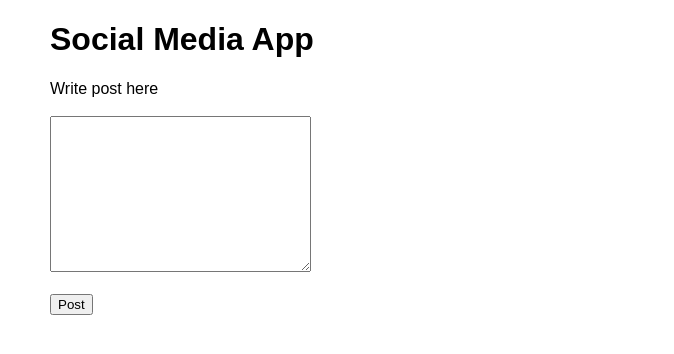
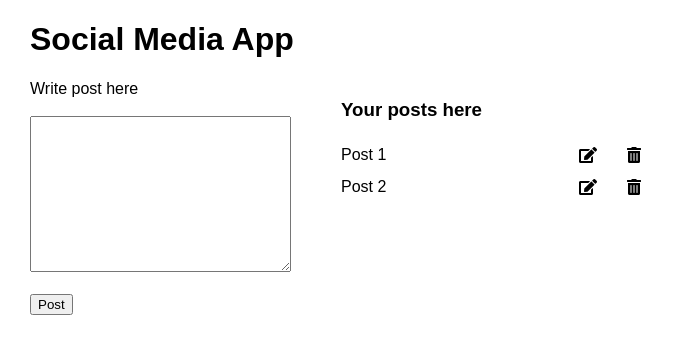
Before and after one commit to abhrajitray77/crud, a plain HTML site: page index.html in a window 1280 px wide. Shown: the whole page, without its empty margins (0-674 px from the left). Drawn offline with Linux system fonts and the light colour scheme.

Commit message:
html done

```diff
--- a/index.html
+++ b/index.html
@@ -1,11 +1,15 @@
 <!DOCTYPE html>
 <html lang="en">
   <head>
-    <meta charset="UTF-8">
-    <meta http-equiv="X-UA-Compatible" content="IE=edge">
-    <meta name="viewport" content="width=device-width, initial-scale=1.0">
+    <meta charset="UTF-8" />
+    <meta http-equiv="X-UA-Compatible" content="IE=edge" />
+    <meta name="viewport" content="width=device-width, initial-scale=1.0" />
     <title>CRUD basics</title>
-    <link rel="stylesheet" href="style.css">
+    <link rel="stylesheet" href="style.css" />
+    <link
+      rel="stylesheet"
+      href="https://cdnjs.cloudflare.com/ajax/libs/font-awesome/5.15.4/css/all.min.css"
+    />
   </head>
   <body>
     <h1>Social Media App</h1>
@@ -13,14 +17,40 @@
       <div class="left">
         <form id="form">
           <label for="">Write post here</label>
-                <br><br>
+          <br /><br />
           <textarea name="" id="input" cols="30" rows="10"></textarea>
-                <br><br>
+          <br /><br />
           <button type="submit">Post</button>
-
         </form>
       </div>
-        <div class="right"></div>
+      <div class="right">
+        <h3>Your posts here</h3>
+        <div id="posts">
+          <div>
+            Post 1
+            <p></p>
+            <span class="options">
+              <i class="fas fa-edit"></i>
+              <i class="fas fa-trash-alt"></i>
+            </span>
+          </div>
+          <div>
+            Post 2
+            <p></p>
+            <span class="options">
+              <i class="fas fa-edit"></i>
+              <i class="fas fa-trash-alt"></i>
+            </span>
+          </div>
+          <div></div>
+          <div></div>
+          <div></div>
+          <div></div>
+          <div></div>
+        </div>
+      </div>
     </div>
   </body>
+  <script src="script.js"></script>
+
 </html>
--- a/style.css
+++ b/style.css
@@ -1,4 +1,28 @@
 body{
     font-family: sans-serif;
-    margin: 0 50px;
+    margin: 0 30px;
 }
+
+.container {
+    display: flex;
+    gap: 50px;
+}
+
+#posts div{
+    display: flex;
+    align-items: center;
+    justify-content: space-between;
+}
+
+#posts {
+    width: 300px;
+}
+
+.options {
+    display: flex;
+    gap: 30px;
+}
+
+i{
+    cursor: pointer;
+}
```
Lines whose indentation alone changed are shown as unchanged.
